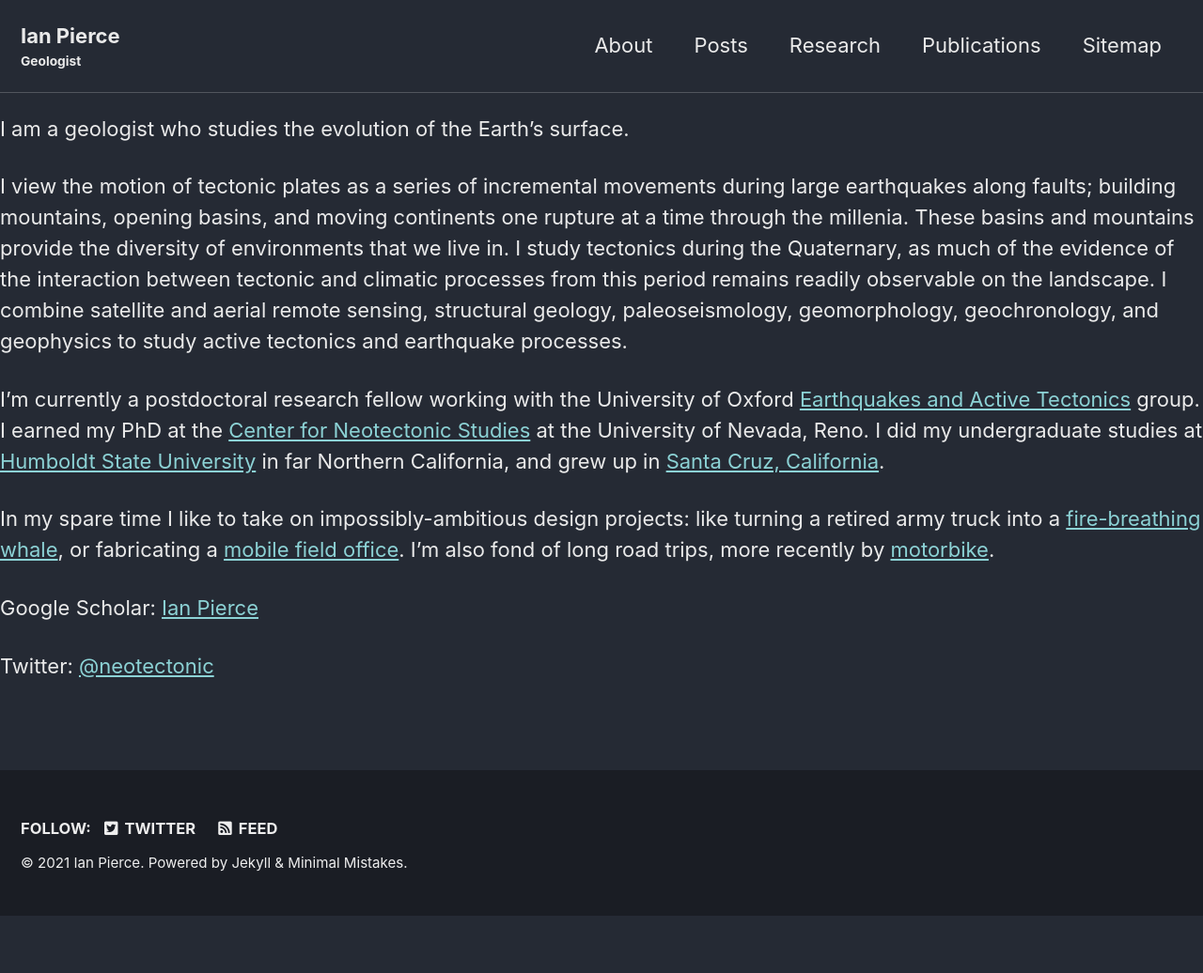
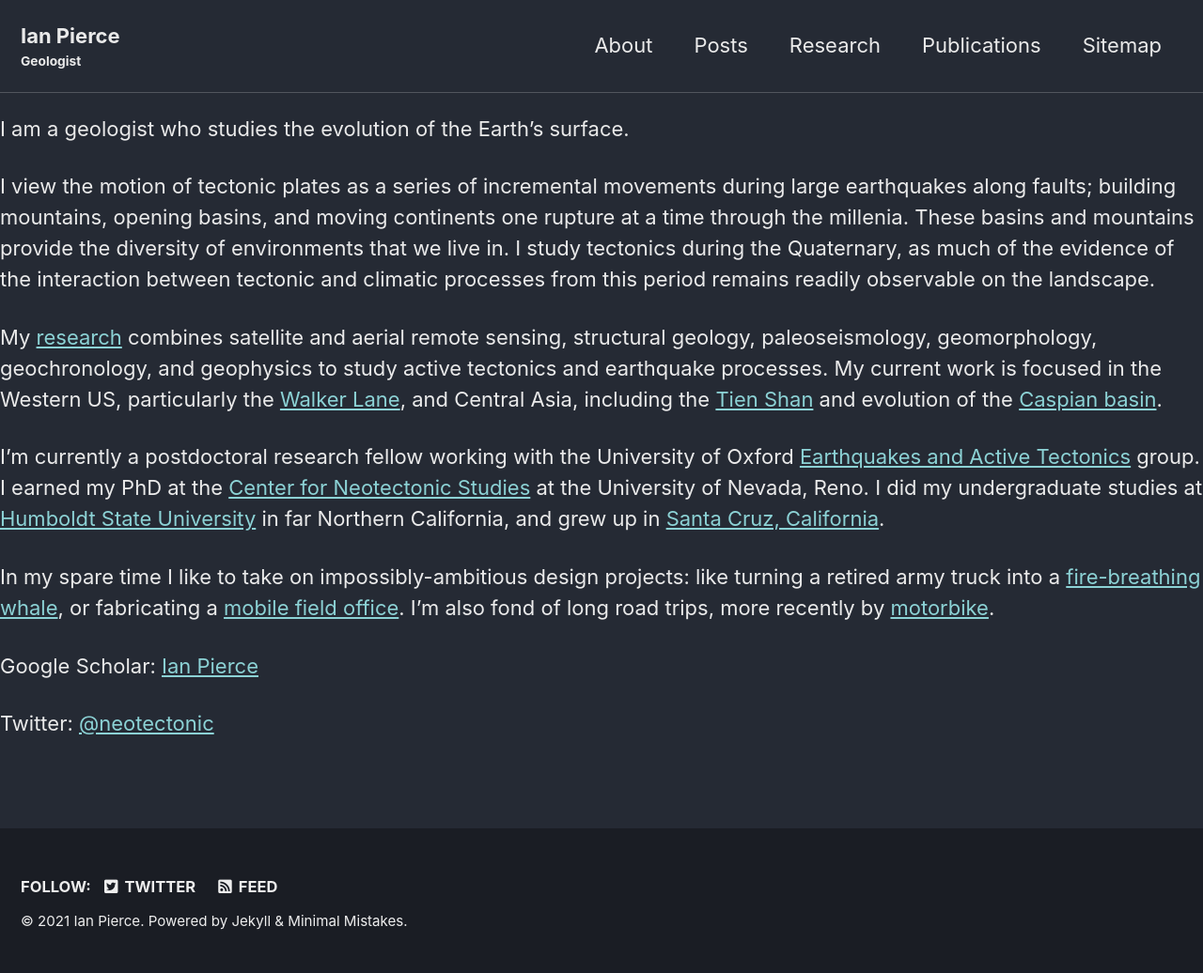
Before and after one commit to Neotectonic/Neotectonic.github.io, a Jekyll site: the page built from docs/_pages/about.markdown, in a window 1280 px wide. Shown: the whole page at 94% size. Built offline with Jekyll 4.4.1, drawn with Linux system fonts in a browser that asks for light colours; cached includes are drawn as plain includes; our own code applies the rules of GitHub Pages for plain Markdown files; before the commit the page ends 975 px from its top, so only the background shows below that.

Commit message:
Update about.markdown

```diff
--- a/docs/_pages/about.markdown
+++ b/docs/_pages/about.markdown
@@ -10,7 +10,10 @@ permalink: /about/
 
 I am a geologist who studies the evolution of the Earth's surface.
 
-I view the motion of tectonic plates as a series of incremental movements during large earthquakes along faults; building mountains, opening basins, and moving continents one rupture at a time through the millenia. These basins and mountains provide the diversity of environments that we live in. I study tectonics during the Quaternary, as much of the evidence of the interaction between tectonic and climatic processes from this period remains readily observable on the landscape. I combine satellite and aerial remote sensing, structural geology, paleoseismology, geomorphology, geochronology, and geophysics to study active tectonics and earthquake processes.
+I view the motion of tectonic plates as a series of incremental movements during large earthquakes along faults; building mountains, opening basins, and moving continents one rupture at a time through the millenia. These basins and mountains provide the diversity of environments that we live in. I study tectonics during the Quaternary, as much of the evidence of the interaction between tectonic and climatic processes from this period remains readily observable on the landscape.
+
+My [research](/research/) combines satellite and aerial remote sensing, structural geology, paleoseismology, geomorphology, geochronology, and geophysics to study active tectonics and earthquake processes. My current work is focused in the Western US, particularly the [Walker Lane](/research/walker/), and Central Asia, including the [Tien Shan](/research/kyrgyz/) and evolution of the [Caspian basin](/research/caspian/).
+
 
 I'm currently a postdoctoral research fellow working with the University of Oxford [Earthquakes and Active Tectonics](https://www.earth.ox.ac.uk/research-groups/active-tectonics-and-earthquakes-research/) group. I earned my PhD at the [Center for Neotectonic Studies](http://neotectonics.seismo.unr.edu/CNS_index.html) at the University of Nevada, Reno. I did my undergraduate studies at [Humboldt State University](https://geology.humboldt.edu/) in far Northern California, and grew up in [Santa Cruz, California](https://goo.gl/maps/mz88mCLBKzUNepdL6).
 
```
